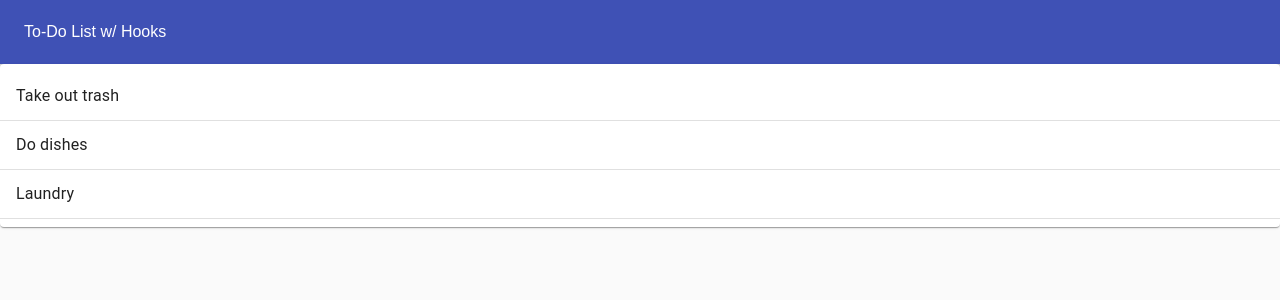
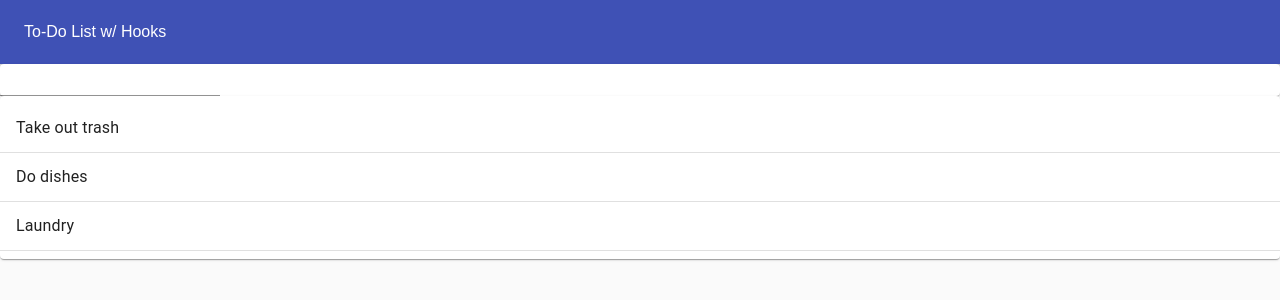
Before and after one commit to ksentak/react-to-do-list, a React (Create React App) app: page / in a window 1280 px wide. Shown: the top 300 px of the page. Built offline with nearby package versions, Linux system fonts and the light colour scheme.

Commit message:
add handleInput hook to form

```diff
--- a/src/TodoApp.js
+++ b/src/TodoApp.js
@@ -1,5 +1,6 @@
 import React, { useState } from 'react';
 import TodoList from './TodoList';
+import TodoForm from './TodoForm';
 
 import AppBar from '@material-ui/core/AppBar';
 import Grid from '@material-ui/core/Grid';
@@ -27,6 +28,7 @@ function TodoApp() {
       <AppBar color='primary' position='static' style={{ height: '64px' }}>
         <Toolbar color='inherit'>To-Do List w/ Hooks</Toolbar>
       </AppBar>
+      <TodoForm />
       <TodoList todos={todos} />
     </Paper>
   );
--- /dev/null
+++ b/src/TodoForm.js
@@ -0,0 +1,17 @@
+import React from 'react';
+import useInputState from './hooks/useInputState';
+
+import Paper from '@material-ui/core/Paper';
+import TextField from '@material-ui/core/TextField';
+
+function TodoForm(props) {
+  const [value, handleChange, reset] = useInputState('');
+  return (
+    <Paper>
+      {value}
+      <TextField value={value} onChange={handleChange}></TextField>
+    </Paper>
+  );
+}
+
+export default TodoForm;
--- /dev/null
+++ b/src/hooks/useInputState.js
@@ -0,0 +1,12 @@
+import { useState } from 'react';
+
+export default (initialVal) => {
+  const [value, setValue] = useState(initialVal);
+  const handleChange = (e) => {
+    setValue(e.target.value);
+  };
+  const reset = () => {
+    setValue('');
+  };
+  return [value, handleChange, reset];
+};
```
Also changed, not shown: src/hooks/useToggle.js (added).
